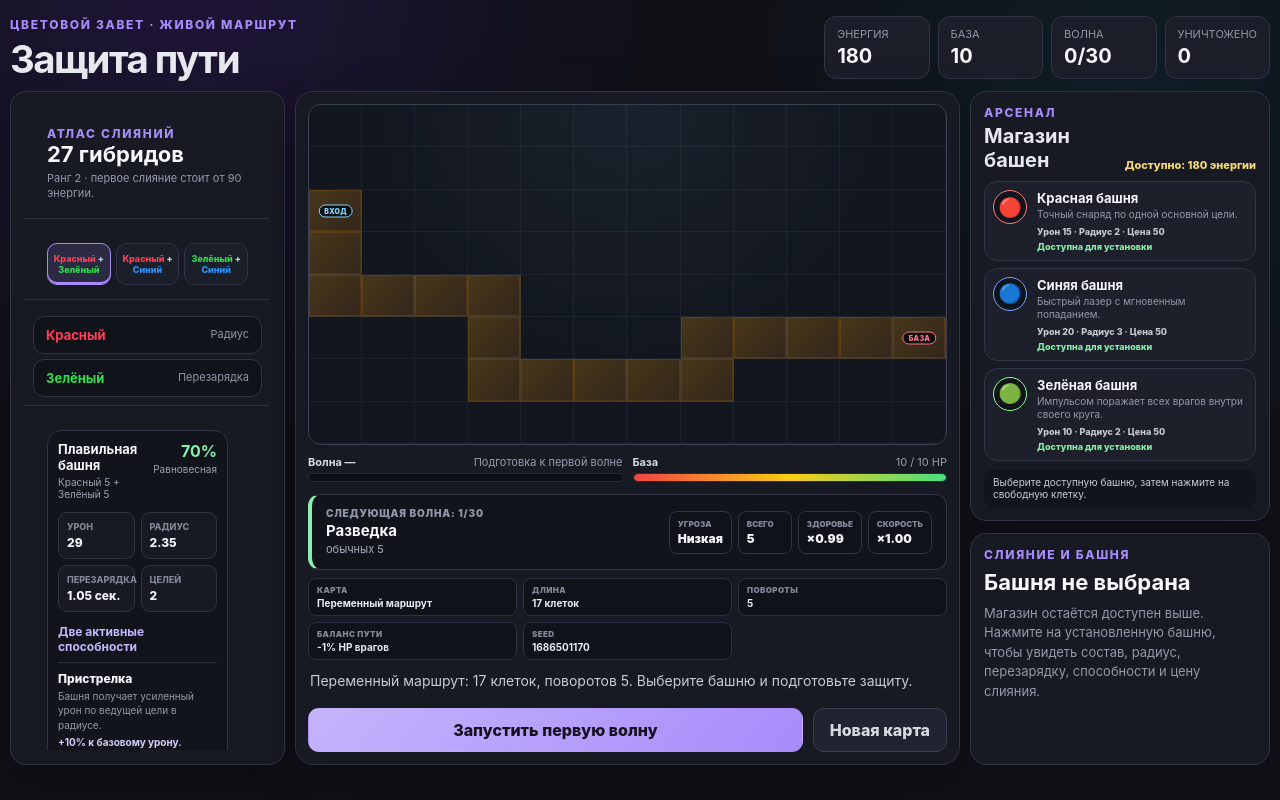
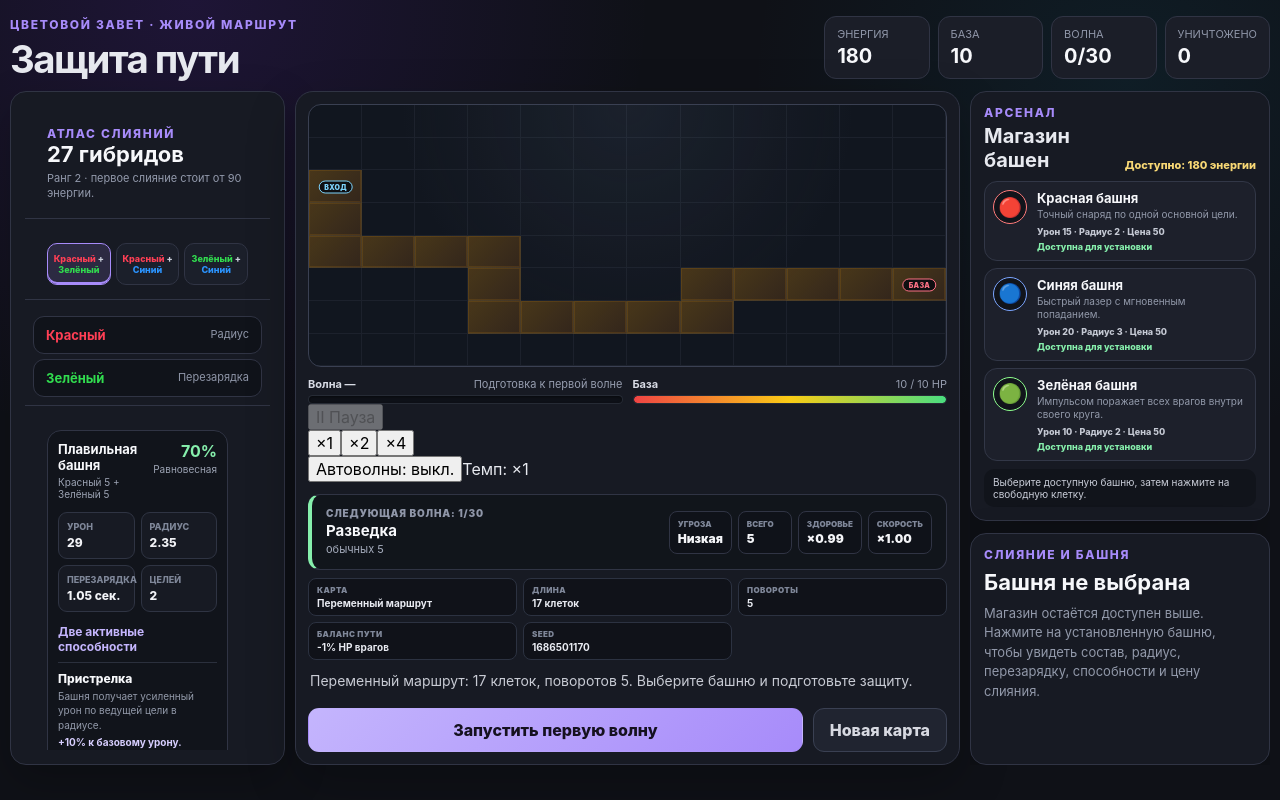
Before and after one commit to sunpole/tower_defense, a React (Vite) app: page / in a window 1280 px wide. Built offline with nearby package versions, Linux system fonts and the light colour scheme.

Commit message:
Подключить полигон баланса к интерфейсу боя

```diff
--- a/src/components/Battle.tsx
+++ b/src/components/Battle.tsx
@@ -1,27 +1,76 @@
-import { useReducer } from 'react';
-import { battleReducer, createInitialBattleState } from '../game/battleReducer';
+import {
+  useCallback,
+  useEffect,
+  useMemo,
+  useReducer,
+  useRef,
+  useState,
+} from 'react';
+import {
+  balanceLabReducer,
+  createBalanceInitialState,
+} from '../game/balanceLab';
+import {
+  buildSessionSummary,
+  loadBalanceProfile,
+  recordBalanceSession,
+  type BalanceSessionSummary,
+} from '../game/gameStats';
 import { useBattleLoop } from '../hooks/useBattleLoop';
+import type { BattleDispatch } from '../types/Battle';
+import { BalanceToolbar } from './BalanceToolbar';
 import { BattleBoard } from './BattleBoard';
 import { BattleControls } from './BattleControls';
 import { BattleHeader } from './BattleHeader';
 import { BattleStatusBars } from './BattleStatusBars';
+import { BattleSummary } from './BattleSummary';
 import { FusionAtlas } from './FusionAtlas';
 import { TowerInspector } from './TowerInspector';
 import { TowerShop } from './TowerShop';
 
 export function Battle() {
-  const [state, dispatch] = useReducer(
-    battleReducer,
-    createInitialBattleState(),
+  const [state, balanceDispatch] = useReducer(
+    balanceLabReducer,
+    createBalanceInitialState(),
+  );
+  const [profile, setProfile] = useState(loadBalanceProfile);
+  const [summary, setSummary] = useState<BalanceSessionSummary | null>(null);
+  const recordedSessionRef = useRef<string | null>(null);
+  const debugMode = useMemo(
+    () => new URLSearchParams(window.location.search).get('debug') === '1',
+    [],
+  );
+  const dispatch = useCallback<BattleDispatch>(
+    (action) => balanceDispatch(action),
+    [],
   );
 
-  useBattleLoop(dispatch);
+  useBattleLoop(balanceDispatch);
+
+  useEffect(() => {
+    const isFinished = state.status === 'victory' || state.status === 'defeat';
+
+    if (!isFinished) {
+      if (summary && summary.sessionId !== state.sessionId) {
+        setSummary(null);
+      }
+      return;
+    }
+
+    if (recordedSessionRef.current === state.sessionId) return;
+
+    const nextSummary = buildSessionSummary(state);
+    recordedSessionRef.current = state.sessionId;
+    setSummary(nextSummary);
+    setProfile(recordBalanceSession(nextSummary));
+  }, [state, summary]);
 
   const selectedPlacedTower = state.towers.find(
     (tower) => tower.instanceId === state.selectedPlacedTowerId,
   ) ?? null;
 
   return (
+    <>
       <main className="game-app game-app--workspace">
         <BattleHeader state={state} />
 
@@ -33,6 +82,11 @@ export function Battle() {
           <section className="battle-card battle-card--workspace" aria-label="Игровое поле">
             <BattleBoard state={state} dispatch={dispatch} />
             <BattleStatusBars state={state} />
+            <BalanceToolbar
+              state={state}
+              dispatch={balanceDispatch}
+              debugMode={debugMode}
+            />
             <BattleControls state={state} dispatch={dispatch} />
           </section>
 
@@ -46,5 +100,14 @@ export function Battle() {
           </div>
         </div>
       </main>
+
+      {summary && (
+        <BattleSummary
+          summary={summary}
+          profile={profile}
+          dispatch={balanceDispatch}
+        />
+      )}
+    </>
   );
 }
```
Lines whose indentation alone changed are shown as unchanged.
